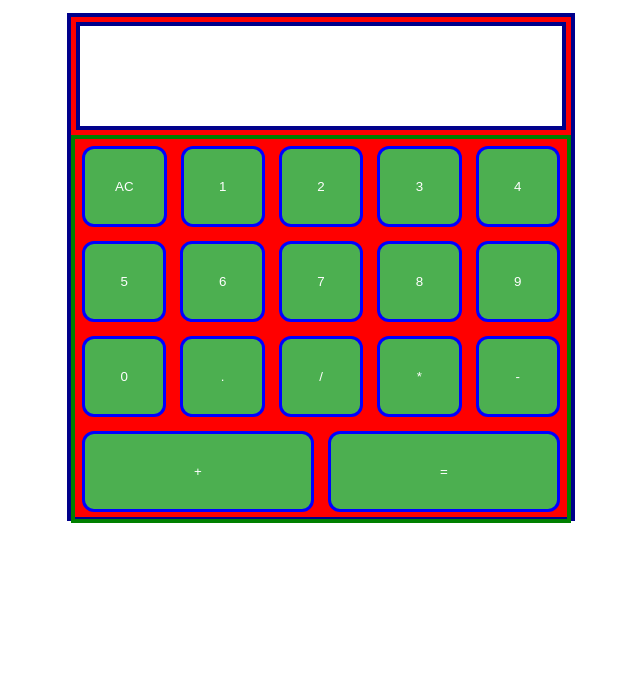
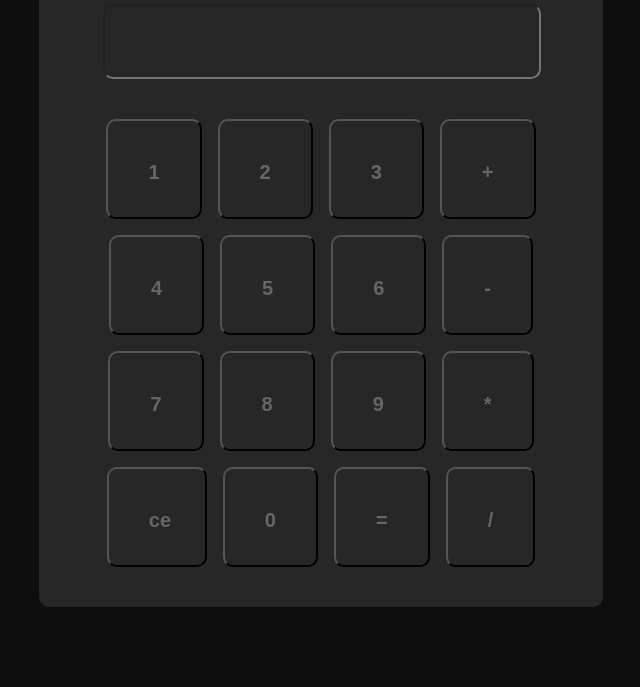
Before and after one commit to rachannzz/calculator, a plain HTML site: page index.html in a window 1280 px wide. Shown: the part 187-874 px from the top of the page, without its empty margins (319-959 px from the left). Before the commit the page ends 800 px from the top, so only its background shows below. Drawn offline with Linux system fonts and the light colour scheme.

```diff
--- a/index.html
+++ b/index.html
@@ -1,66 +1,42 @@
 <!DOCTYPE html>
 <html lang="en">
-<head>
-    <meta charset="UTF-8">
-    <meta name="viewport" content="width=device-width, initial-scale=1.0">
-    <link rel="stylesheet" href="style.css">
-    <title>calculator</title>
+	<head>
+		<meta charset="UTF-8" />
+		<link rel="stylesheet" href="style.css" />
+		<meta http-equiv="X-UA-Compatible" content="IE=edge" />
+		<meta name="viewport" content="width=device-width, initial-scale=1.0" />
+		<title>Document</title>
+	</head>
+	<body>
+		<div class="container">
+			<section class="header">
+				<h1>My Calculator</h1>
+				<input id="display" type="text" />
+			</section>
 
-</head>
-<body>
+			<section class="buttons">
+				<button onclick="getNumber(1)">1</button>
+				<button onclick="getNumber(2)">2</button>
+				<button onclick="getNumber(3)">3</button>
+				<button onclick="getOperator('+')">+</button>
 
-    <div class="box">
+				<button onclick="getNumber(4)">4</button>
+				<button onclick="getNumber(5)">5</button>
+				<button onclick="getNumber(6)">6</button>
+				<button onclick="getOperator('-')">-</button>
 
-            <div class="display"><p></p></div>
+				<button onclick="getNumber(7)">7</button>
+				<button onclick="getNumber(8)">8</button>
+				<button onclick="getNumber(9)">9</button>
+				<button onclick="getOperator('*')">*</button>
 
-            <div id= 'parentButton' class="buttons">
-                <button class="button buttonac" value="AC">AC</button>
+				<button onclick="clearDisplay()">ce</button>
+				<button onclick="getNumber(0)">0</button>
 
-
-                <button class="button button1" value="1">1</button>
-
-
-                <button class="button button2" value="2">2</button>
-
-
-                <button class="button button3" value="3">3</button>
-
-
-                <button class="button button4" value="4">4</button>
-
-
-                <button class="button button5" value="5">5</button>
-
-                <button class="button button6" value="6">6</button>
-
-                <button class="button button7" value="7">7</button>
-
-                <button class="button button8" value="8">8</button>
-
-                <button class="button button9" value="9">9</button>
-
-                <button class="button button0" value="0">0</button>
-
-                <button class="button button11" value=".">.</button>
-
-                <button class="button button12" value="/"> /</button>
-
-                <button class="button button13" value="*">*</button>
-
-                <button class="button button14" value="-">-</button>
-
-                <button class="button button15" value="+">+</button>
-
-                <button class="button button16" value="=">=</button>
-            </div>
-
-
-
-
-
-    </div>
-
-
-</body>
-<script src="main.js"></script>
+				<button onclick="calculateResult()">=</button>
+				<button onclick="getOperator('/')">/</button>
+			</section>
+			<script src="main.js"></script>
+		</div>
+	</body>
 </html>
--- a/main.js
+++ b/main.js
@@ -1,59 +1,59 @@
-function add(a,b) {     //addition
-   let sum=0;
+let firstnumber;
+let secondnumber;
+let operator;
+let step=0;
+let result=0;
 
-   return sum=a+b;
 
+let display=document.getElementById('display')
+let numArry=[];
+let secnumarray=[];
+
+
+function getNumber(num) {
+    if (step==0|| step===1) {
+        numArry.push(num)
+        step=1;
+        firstnumber=Number(numArry.join(''))//makes it to one string
+        display.value=firstnumber;
+    }
+    else if (step===2) {
+        secnumarray.push(num)
+        secondnumber=Number(secnumarray.join(''));
+        display.value=secondnumber;
+    }
+}
+
+function getOperator(op) {
+    step=2;
+    operator=op;
+}
+
+function clearDisplay(params) {
+    display.value=0;
+    firstnumber=null;
+    secondnumber=null;
+    step=0;
+    operator=null;
+    result=0;
+    numArry=[];
+    secnumarray=[];
 }
 
 
-function subtract(a,b) {    //subtraction
-    let sub=0;
-
-    return sub=a-b;
-
+function calculateResult() {
+	console.log('first number', firstnumber, 'second number', secondnumber)
+	if (operator === '+') {
+		result = firstnumber + secondnumber
+		display.value = result
+	} else if (operator === '-') {
+		result = firstnumber - secondnumber
+		display.value = result
+	} else if (operator === '*') {
+		result = firstnumber * secondnumber
+		display.value = result
+	} else if (operator === '/') {
+		result = firstnumber / secondnumber
+		display.value = result
+	}
 }
-
-function multiply(a,b) {    //multiplication
-
-    let mul=0;
-
-    return mul=a*b;
-
-}
-
-function divide(a,b) {      //division
-
-    let div=0;
-
-    return div=a/b;
-
-}
-
-function operate(firstnumber,operator,secondnumber) {
-
-}
-
-
-letssum=document.querySelector('.button15').addEventListener('click',add)
-
-
-let firstnumber;
-let operator;
-let secondnumber;
-
-
-let populates=document.getElementById('parentButton')
-
-big=populates.addEventListener('click' , buttonclicks) ;
-
-function buttonclicks(e) {
-
-     display=document.querySelector('.display p')
-     if (e.target.matches('button')) {
-        display.innerHTML+=e.target.value;
-     }
-     let displayvalue=document.querySelector('.display p').innerHTML
-     console.log(displayvalue)
-
-}
-console.log(big)
--- a/style.css
+++ b/style.css
@@ -1,59 +1,51 @@
-
-
-.html{
-    box-sizing: border-box;
-  }
-
-body{
-    display: flex;
-    justify-content: center;
-    margin-top: 200px;
+body {
+	background-color: #0e0e0e;
+	font-family: 'Courier New', Courier, monospace;
 }
 
-.box{
-    display: flex;
-    background-color: red;
-    flex-direction: column;
-    justify-content: flex-start;
-    border: 4px solid darkblue;
-    width: 500px;
-    height: 500px;
+.container {
+	margin: 10vh auto;
+	width: 500px;
+	padding: 2rem;
+	text-align: center;
+	border-radius: 10px;
+	background-color: #272727;
 }
 
- .display{
-    display: flex;
-    background-color: white;
-    justify-content: flex-end;
-    align-items: stretch;
-    border: 4px solid darkblue;
-    margin: 5px;
-   height: 100px;
+.header {
+	margin: 2rem;
+	color: #666;
 }
 
-.display p{
-    display: flex;
-    align-items: flex-end;
-    padding-right: 10px;
-    font-size: 50px;
-    height:50px;
-    overflow: hidden;
+input {
+	width: 370px;
+	padding: 0.5rem 2rem;
+	font-size: 3rem;
+	border-radius: 10px;
+	text-align: right;
+
+	background-color: #272727;
+	color: #666;
 }
 
-.buttons{
-    border:4px solid green;
-    display: flex;
-    flex-wrap: wrap;
+.buttons {
+	margin: auto;
+	width: 450px;
+	display: flex;
+	flex-wrap: wrap;
+	justify-content: center;
 }
 
-.button {
-    background-color: #4CAF50;
-    border: 3px solid blue;
-    color: white;
-    padding: 30px;
-    text-align: center;
-    font-size: 15 px;
-    margin: 7px;
-    cursor: pointer;
-    border-radius: 12px;
-    flex: 1 1 0;
-  }
+button {
+	padding: 40px;
+	font-size: 20px;
+	margin: 0.5rem;
+	max-width: 100px;
+	max-height: 100px;
+	text-align: center;
+	border-radius: 10%;
+
+	font-weight: 900;
+	background-color: #272727;
+	color: #666;
+}
```
